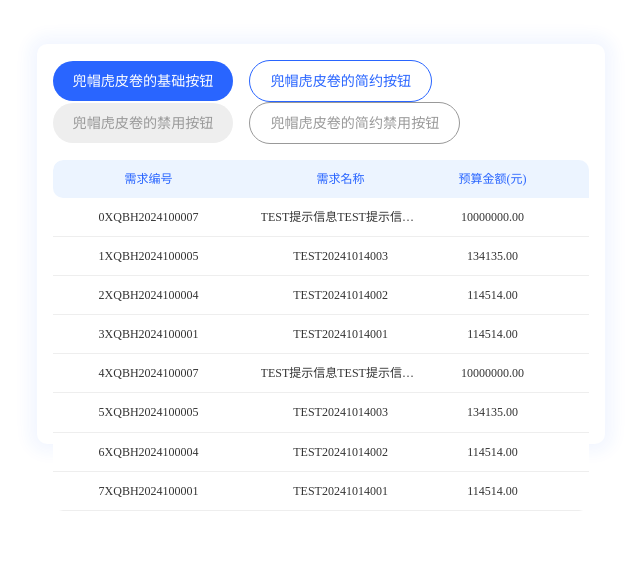
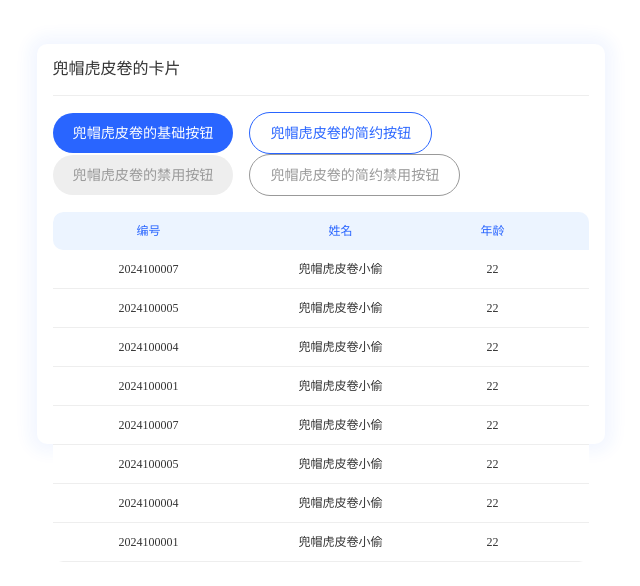
Before and after one commit to DMHPJ/DMHPJ-UI, a Vue app: page / in a window 1280 px wide. Shown: the part 164-750 px from the top of the page, without its empty margins (319-959 px from the left). Built offline with nearby package versions, Linux system fonts and the light colour scheme.

Commit message:
展示数据修改

```diff
--- a/src/App.vue
+++ b/src/App.vue
@@ -1,6 +1,6 @@
 <template>
 	<div class="app">
-		<dm-card shadow width="45%" height="50%">
+		<dm-card title="兜帽虎皮卷的卡片" shadow width="45%" height="50%">
 			<div class="button-group">
 				<dm-button>兜帽虎皮卷的基础按钮</dm-button>
 				<dm-button plain>兜帽虎皮卷的简约按钮</dm-button>
@@ -8,21 +8,18 @@
 				<dm-button plain disabled>兜帽虎皮卷的简约禁用按钮</dm-button>
 			</div>
 			<dm-table :data="testData">
-				<dm-table-column prop="code" label="需求编号" width="160">
+				<dm-table-column prop="code" label="编号" width="160">
           <template #cell="{ row, index }">
-						<div>{{ index + row.code }}</div>
+						<div>{{ row.code }}</div>
 					</template>
         </dm-table-column>
-				<dm-table-column prop="name" label="需求名称" minWidth="160"></dm-table-column>
-				<dm-table-column prop="declarePrice" label="预算金额(元)"></dm-table-column>
-				<dm-table-column prop="speciesFullName" label="采购品目" width="200">
+				<dm-table-column prop="name" label="姓名" minWidth="160"></dm-table-column>
+				<dm-table-column prop="age" label="年龄"></dm-table-column>
+				<dm-table-column prop="remark" label="备注" width="200">
 					<template #cell="{ row, index }">
-						<div>{{ index + row.speciesFullName }}</div>
+						<div>{{ row.remark }}</div>
 					</template>
 				</dm-table-column>
-				<dm-table-column prop="stockFormName" label="采购形式"></dm-table-column>
-				<dm-table-column prop="fqUserName" label="发起人"></dm-table-column>
-				<dm-table-column prop="updateTime" label="变更时间"></dm-table-column>
       </dm-table>
 		</dm-card>
 	</div>
@@ -32,75 +29,59 @@
 const testData = [
 	{
 		updateTime: "2024-10-29 16:49:00",
-		name: "TEST提示信息TEST提示信息TEST提示信息",
-		code: "XQBH2024100007",
-		declarePrice: "10000000.00",
-		speciesFullName: "成品-内衣-文胸",
-		stockFormName: "自行采购",
-		fqUserName: "卢晓致 Xiaozhi",
+		name: "兜帽虎皮卷小偷",
+		code: "2024100007",
+		age: "22",
+		remark: "兜帽虎皮卷的表格",
 	},
 	{
 		updateTime: "2024-10-14 16:51:21",
-		name: "TEST20241014003",
-		code: "XQBH2024100005",
-		declarePrice: "134135.00",
-		speciesFullName: "工程-装修工程-工程设计",
-		stockFormName: "自行采购",
-		fqUserName: "卢晓致 Xiaozhi",
+		name: "兜帽虎皮卷小偷",
+		code: "2024100005",
+		age: "22",
+		remark: "兜帽虎皮卷的表格",
 	},
 	{
 		updateTime: "2024-10-14 16:29:05",
-		name: "TEST20241014002",
-		code: "XQBH2024100004",
-		declarePrice: "114514.00",
-		speciesFullName: "货物-办公设备-办公家具",
-		stockFormName: "统一采购",
-		fqUserName: "卢晓致 Xiaozhi",
+		name: "兜帽虎皮卷小偷",
+		code: "2024100004",
+		age: "22",
+		remark: "兜帽虎皮卷的表格",
 	},
 	{
 		updateTime: "2024-10-29 16:05:17",
-		name: "TEST20241014001",
-		code: "XQBH2024100001",
-		declarePrice: "114514.00",
-		speciesFullName: "成品-内衣-内裤",
-		stockFormName: "统一采购",
-		fqUserName: "蕉内管理员",
+		name: "兜帽虎皮卷小偷",
+		code: "2024100001",
+		age: "22",
+		remark: "兜帽虎皮卷的表格",
 	},
 	{
 		updateTime: "2024-10-29 16:49:00",
-		name: "TEST提示信息TEST提示信息TEST提示信息",
-		code: "XQBH2024100007",
-		declarePrice: "10000000.00",
-		speciesFullName: "成品-内衣-文胸",
-		stockFormName: "自行采购",
-		fqUserName: "卢晓致 Xiaozhi",
+		name: "兜帽虎皮卷小偷",
+		code: "2024100007",
+		age: "22",
+		remark: "兜帽虎皮卷的表格",
 	},
 	{
 		updateTime: "2024-10-14 16:51:21",
-		name: "TEST20241014003",
-		code: "XQBH2024100005",
-		declarePrice: "134135.00",
-		speciesFullName: "工程-装修工程-工程设计",
-		stockFormName: "自行采购",
-		fqUserName: "卢晓致 Xiaozhi",
+		name: "兜帽虎皮卷小偷",
+		code: "2024100005",
+		age: "22",
+		remark: "兜帽虎皮卷的表格",
 	},
 	{
 		updateTime: "2024-10-14 16:29:05",
-		name: "TEST20241014002",
-		code: "XQBH2024100004",
-		declarePrice: "114514.00",
-		speciesFullName: "货物-办公设备-办公家具",
-		stockFormName: "统一采购",
-		fqUserName: "卢晓致 Xiaozhi",
+		name: "兜帽虎皮卷小偷",
+		code: "2024100004",
+		age: "22",
+		remark: "兜帽虎皮卷的表格",
 	},
 	{
 		updateTime: "2024-10-29 16:05:17",
-		name: "TEST20241014001",
-		code: "XQBH2024100001",
-		declarePrice: "114514.00",
-		speciesFullName: "成品-内衣-内裤",
-		stockFormName: "统一采购",
-		fqUserName: "蕉内管理员",
+		name: "兜帽虎皮卷小偷",
+		code: "2024100001",
+		age: "22",
+		remark: "兜帽虎皮卷的表格",
 	},
 ];
 </script>
```
